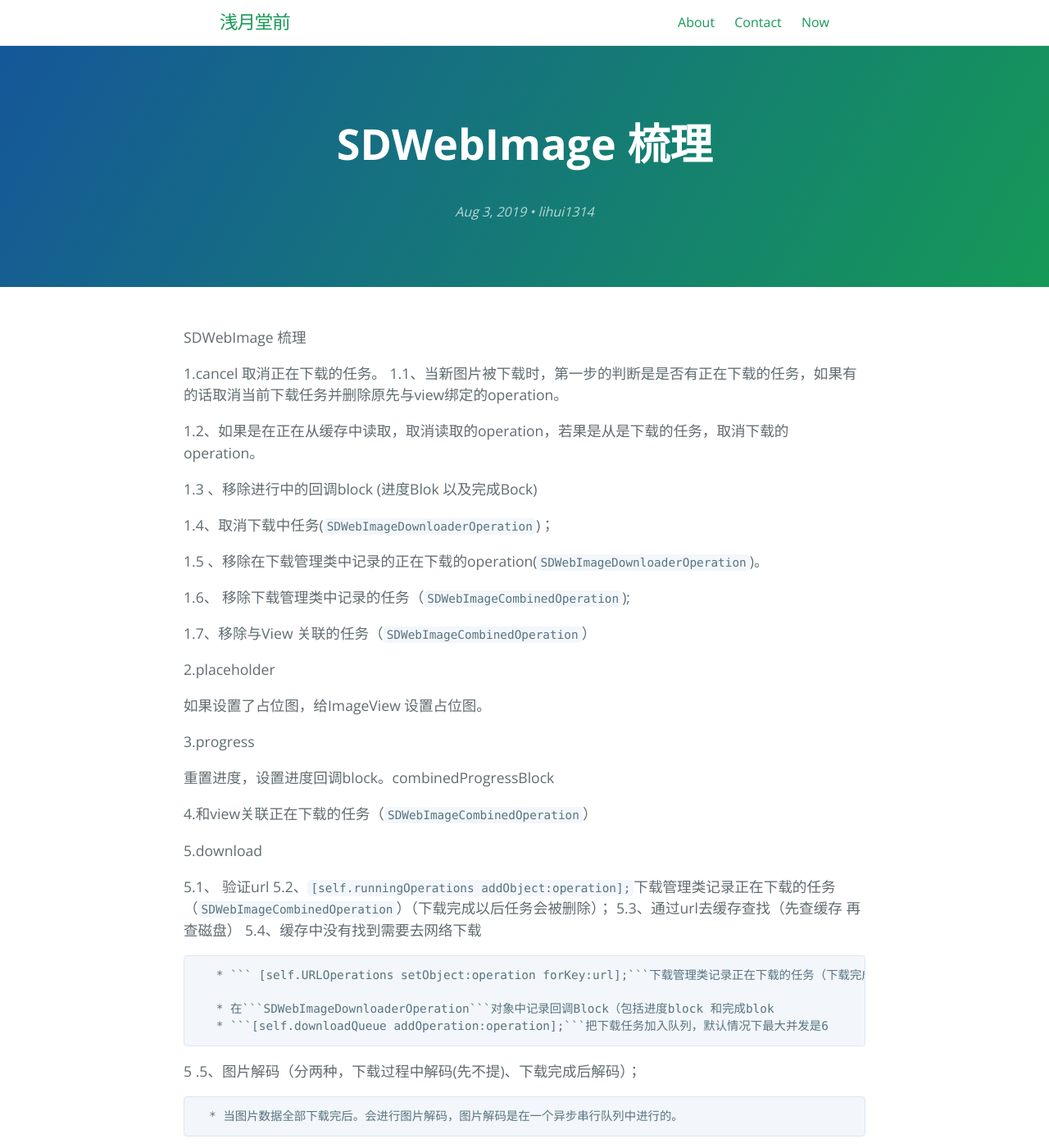
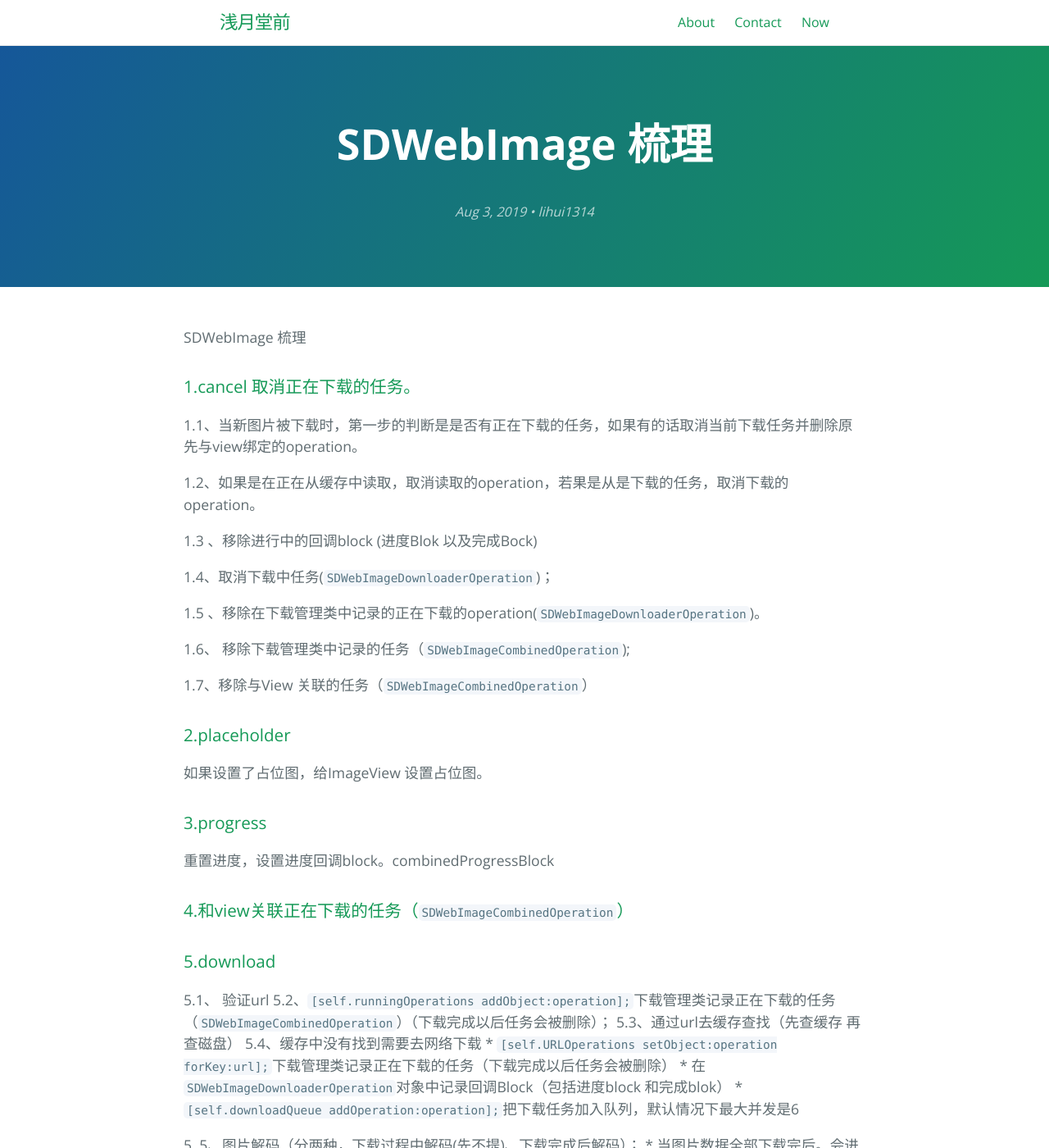
Before and after one commit to lihui1314/lihui1314.github.io, a Jekyll site: the page built from _posts/2019-08-03-SDWebImage简单梳理.md, in a window 1280 px wide and 1400 px high. Shown: the whole window at 82% size. Built offline with Jekyll 4.4.1, drawn with Linux system fonts in a browser that asks for light colours; some of the changed text lies outside the part shown.

Commit message:
no message

````diff
--- a/_posts/2019-08-03-SDWebImage简单梳理.md
+++ b/_posts/2019-08-03-SDWebImage简单梳理.md
@@ -4,7 +4,7 @@
 ---
 SDWebImage 梳理
 
-1.cancel 取消正在下载的任务。
+### 1.cancel 取消正在下载的任务。
    1.1、当新图片被下载时，第一步的判断是是否有正在下载的任务，如果有的话取消当前下载任务并删除原先与view绑定的operation。
 
    1.2、如果是在正在从缓存中读取，取消读取的operation，若果是从是下载的任务，取消下载的operation。
@@ -19,31 +19,28 @@
 
    1.7、移除与View 关联的任务（```SDWebImageCombinedOperation```）
 
- 2.placeholder
+### 2.placeholder
 
    如果设置了占位图，给ImageView 设置占位图。
 
-3.progress
+### 3.progress
 
    重置进度，设置进度回调block。combinedProgressBlock
 
-4.和view关联正在下载的任务（```SDWebImageCombinedOperation```）
+### 4.和view关联正在下载的任务（```SDWebImageCombinedOperation```）
 
-5.download
+### 5.download
 
    5.1、 验证url
    5.2、```[self.runningOperations addObject:operation];```下载管理类记录正在下载的任务 （```SDWebImageCombinedOperation```）（下载完成以后任务会被删除）；
    5.3、通过url去缓存查找（先查缓存 再查磁盘）
    5.4、缓存中没有找到需要去网络下载
-
-       * ``` [self.URLOperations setObject:operation forKey:url];```下载管理类记录正在下载的任务（下载完成以后任务会被删除）
-
-       * 在```SDWebImageDownloaderOperation```对象中记录回调Block（包括进度block 和完成blok
-       * ```[self.downloadQueue addOperation:operation];```把下载任务加入队列，默认情况下最大并发是6
+          *  ``` [self.URLOperations setObject:operation forKey:url];```下载管理类记录正在下载的任务（下载完成以后任务会被删除）
+          *  在```SDWebImageDownloaderOperation```对象中记录回调Block（包括进度block 和完成blok）
+          *  ```[self.downloadQueue addOperation:operation];```把下载任务加入队列，默认情况下最大并发是6
 
    5 .5、图片解码（分两种，下载过程中解码(先不提)、下载完成后解码）；
-
-      * 当图片数据全部下载完后。会进行图片解码，图片解码是在一个异步串行队列中进行的。
+         * 当图片数据全部下载完后。会进行图片解码，图片解码是在一个异步串行队列中进行的。
 
 
 
````
